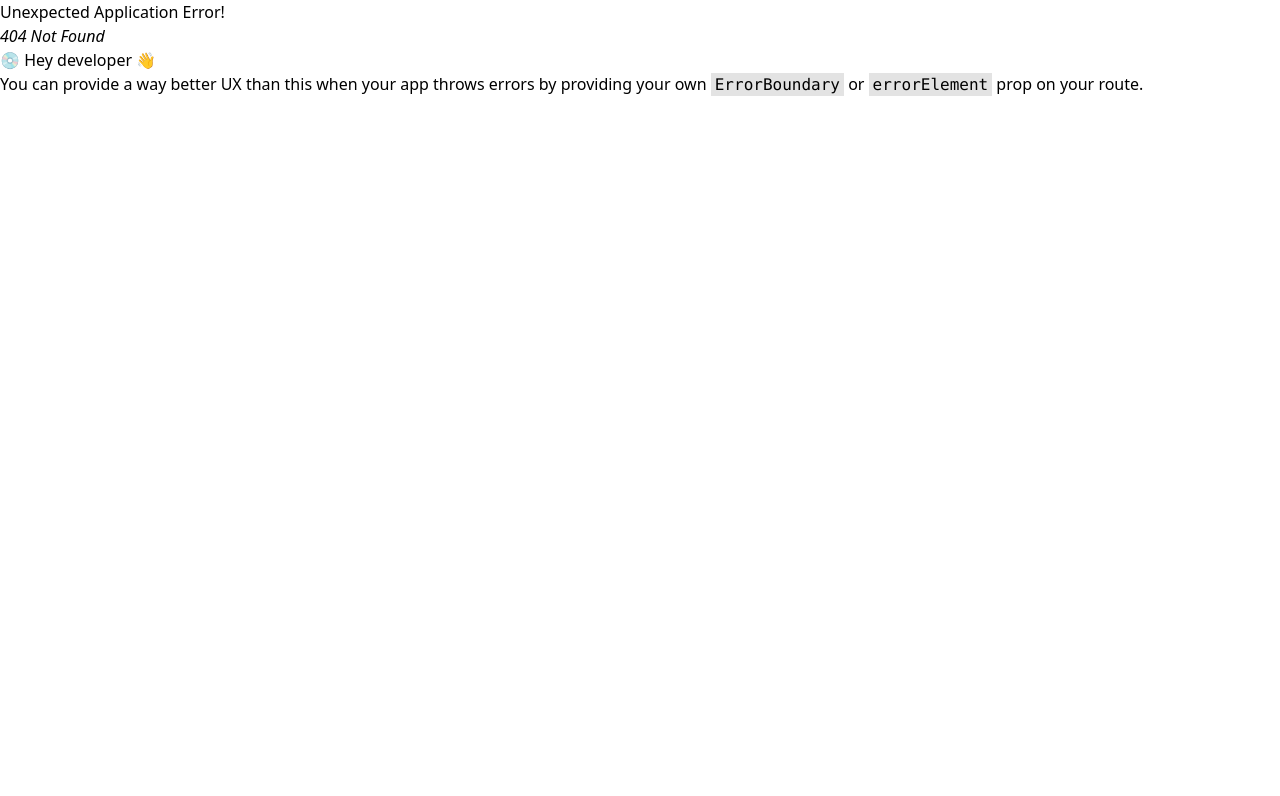
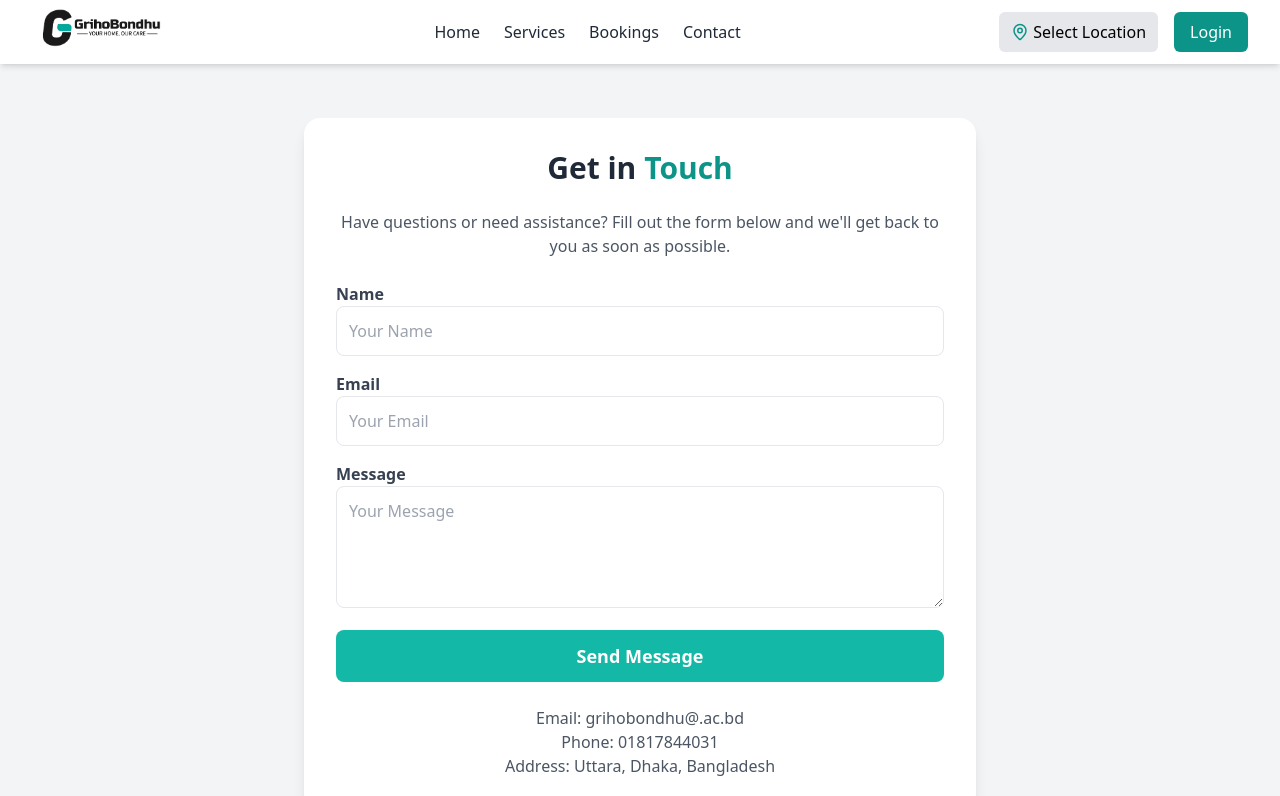
Before and after one commit to zahidnubcse/Home_Service_SD3, a React (Vite) app in the folder GrihoBondhu/: page /contact in a window 1280 px wide. Before the commit this address had no page. Shown: the top 796 px of the page. Built offline with nearby package versions, Linux system fonts and the light colour scheme.

Commit message:
contact page

```diff
--- a/GrihoBondhu/src/Routes/router.jsx
+++ b/GrihoBondhu/src/Routes/router.jsx
@@ -3,12 +3,14 @@ import { createBrowserRouter } from 'react-router-dom';
 import MainLayout from './../layout/MainLayout';
 import Services from "../pages/Services";
 import Login from "../pages/Login";
+import ContactPage from '../pages/Contact'
 
 
 const mainRoutes =[
     { path: "/", element: <Home /> },
     { path:"/services", element:<Services/>},
-    { path:"/login", element:<Login/>}
+    { path:"/login", element:<Login/>},
+    { path: "/contact",element:<ContactPage/>},
 ];
 
 const router = createBrowserRouter([
--- a/GrihoBondhu/src/components/CustomersReviews.jsx
+++ b/GrihoBondhu/src/components/CustomersReviews.jsx
@@ -19,8 +19,8 @@ const reviews = [
     thumbnail: Thumbnail1,
   },
   {
-    name: "John Doe",
-    profession: "Software Engineer, USA",
+    name: "Zahid Hasan",
+    profession: "Software Engineer, BD",
     text: "The service was excellent! The team was professional and very efficient.",
     videoUrl: myVideo2,
     thumbnail: Thumbnail2,
--- a/GrihoBondhu/src/pages/Contact.jsx
+++ b/GrihoBondhu/src/pages/Contact.jsx
@@ -1,11 +1,52 @@
-import React from 'react';
+const ContactPage = () => {
+    return (
+      <div className="min-h-screen flex items-center justify-center bg-gray-100 p-6 mt-16">
+        <div className="bg-white shadow-lg rounded-2xl p-8 max-w-2xl w-full">
+          <h2 className="text-3xl font-bold text-center text-gray-800 mb-6">
+            Get in <span className="text-primary">Touch</span>
+          </h2>
+          <p className="text-center text-gray-600 mb-6">
+            Have questions or need assistance? Fill out the form below and we'll get back to you as soon as possible.
+          </p>
+          <form className="space-y-4">
+            <div>
+              <label className="block text-gray-700 font-semibold">Name</label>
+              <input
+                type="text"
+                className="w-full p-3 border rounded-lg focus:outline-none focus:ring-2 focus:ring-primary"
+                placeholder="Your Name"
+                required
+              />
+            </div>
+            <div>
+              <label className="block text-gray-700 font-semibold">Email</label>
+              <input
+                type="email"
+                className="w-full p-3 border rounded-lg focus:outline-none focus:ring-2 focus:ring-primary"
+                placeholder="Your Email"
+                required
+              />
+            </div>
+            <div>
+              <label className="block text-gray-700 font-semibold">Message</label>
+              <textarea
+                rows="4"
+                className="w-full p-3 border rounded-lg focus:outline-none focus:ring-2 focus:ring-primary"
+                placeholder="Your Message"
+              ></textarea>
+            </div>
+            <button className="w-full bg-teal-500 text-white py-3 rounded-lg text-lg font-semibold hover:bg-teal-600 transition">
+              Send Message
+            </button>
+          </form>
+          <div className="text-center text-gray-600 mt-6">
+            <p>Email: grihobondhu@.ac.bd</p>
+            <p>Phone: 01817844031</p>
+            <p>Address: Uttara, Dhaka, Bangladesh</p>
+          </div>
+        </div>
+      </div>
+    );
+  };
 
-const Contact = () => {
-    return (
-        <div>
-
-        </div>
-    );
-};
-
-export default Contact;
+  export default ContactPage;
```
